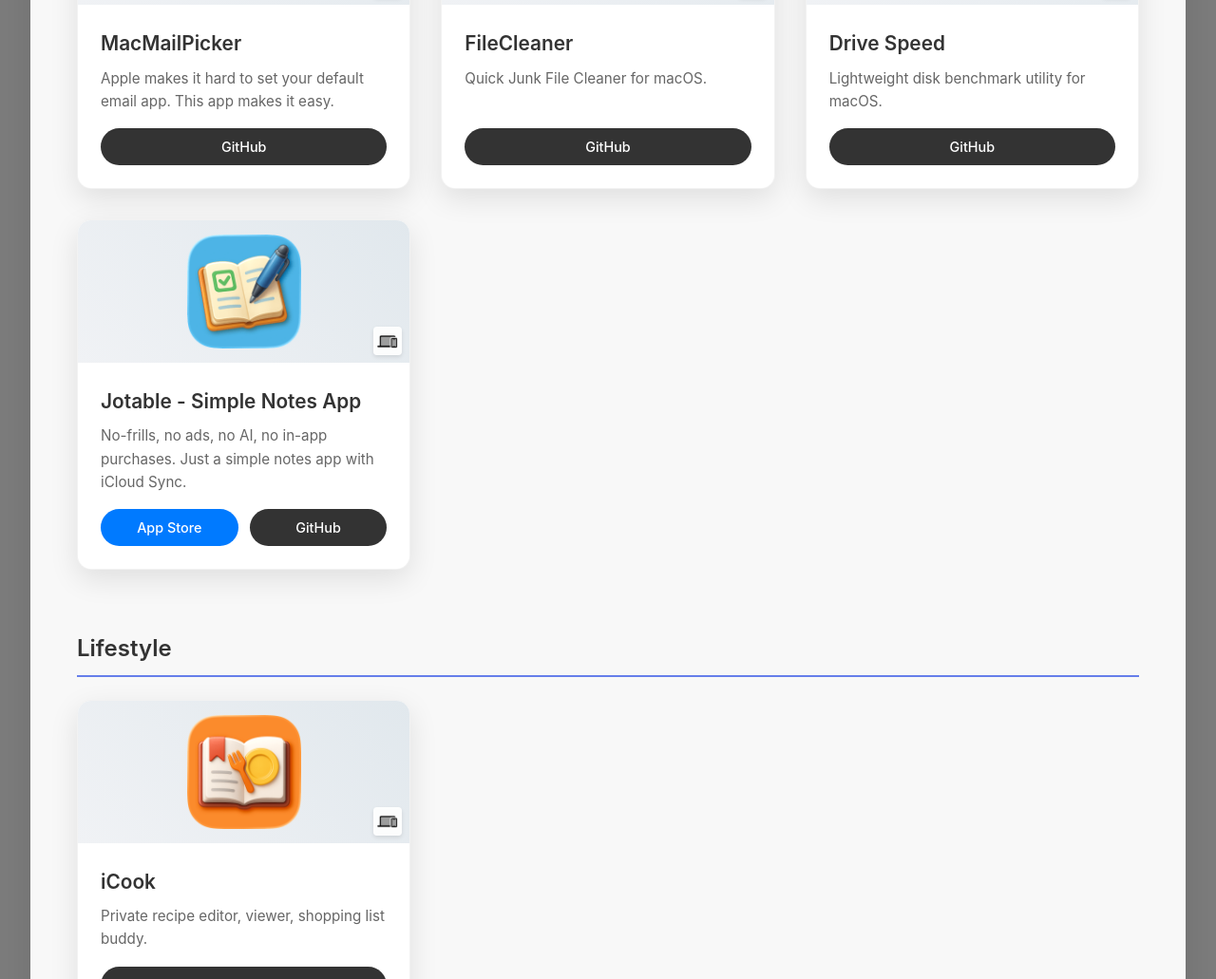
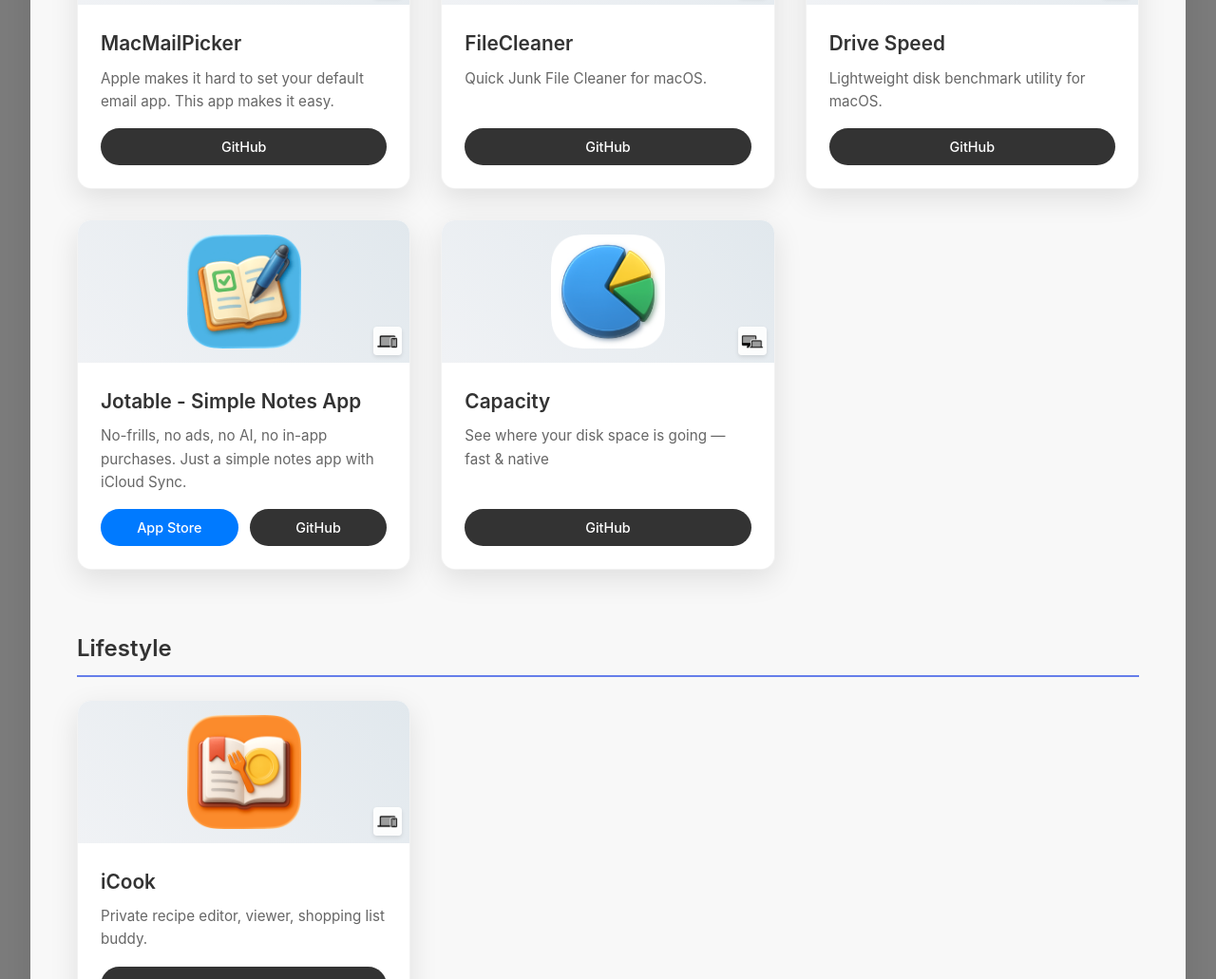
Before and after one commit to gbabichev/AboutMe, a plain HTML site: page index.html in a window 1280 px wide. Shown: the part 2560-3591 px from the top of the page at 95% size. Drawn offline with Linux system fonts and the light colour scheme.

Commit message:
Added Capacity App

```diff
--- a/index.html
+++ b/index.html
@@ -707,6 +707,31 @@
                     </div>
                 </div>
 
+                <div class="project-card" data-platforms="mac">
+                    <div class="project-image">
+                        <img src="images/Capacity.png">
+                        <div class="platform-icons">
+                            <img src="images/platforms/mac.png" alt="macOS" class="platform-icon">
+                        </div>
+                    </div>
+                    <div class="project-content">
+                        <h3 class="project-title">Capacity</h3>
+                        <p class="project-description">
+                            See where your disk space is going — fast & native
+                        </p>
+                        <div class="project-links">
+                            <div class="project-links-row">
+                                <a href="https://github.com/gbabichev/Capacity" class="project-link github-link" target="_blank">
+                                    GitHub
+                                </a>
+                                <!-- <a href="#" class="project-link website-link" target="_blank">
+                                    Website
+                                </a> -->
+                            </div>
+                        </div>
+                    </div>
+                </div>
+
                 </div>
             </div>
 
```
Also changed, not shown: images/Capacity.png (added).
